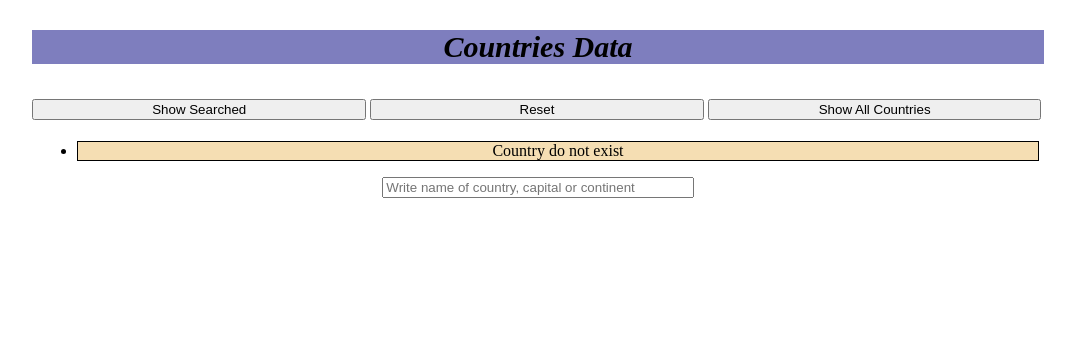
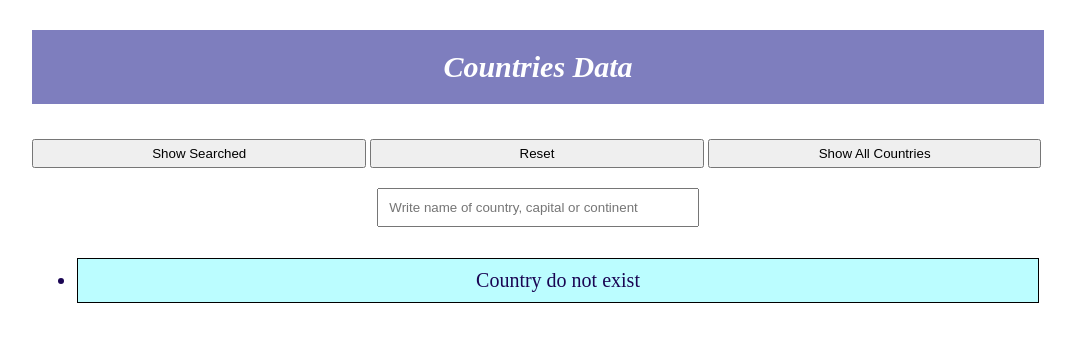
Before and after one commit to mrmuneebrasheed/konexio-projet-fullstack, a website: page front/index.html in a window 1280 px wide. Both pictures are taken after a click on the button "Show Searched". Shown: the whole page, without its empty margins (102-1177 px from the left). Drawn offline with nearby package versions, Linux system fonts and the light colour scheme.

Commit message:
Last Touch

```diff
--- a/front/index.html
+++ b/front/index.html
@@ -14,14 +14,14 @@
         <button id="btnShowData">Show Searched</button>
         <button id="reset">Reset</button>
         <button id="all">Show All Countries</button>
+        <div class="input">
+          <input
+            type="text"
+            id="name"
+            placeholder="Write name of country, capital or continent"
+          />
+        </div>
         <ul class="country-list"></ul>
-      </div>
-      <div class="input">
-        <input
-          type="text"
-          id="name"
-          placeholder="Write name of country, capital or continent"
-        />
       </div>
     </div>
     <script src="script.js"></script>
--- a/front/script.js
+++ b/front/script.js
@@ -40,8 +40,9 @@ showDataButton.addEventListener("click", function () {
   fetch(`http://localhost:7000/${name}`)
     .then((res) => res.json())
     .then((country, error) => {
-      html = ` <li>Country Name: ${country.name}, Capital: ${country.capital}, Continent: ${country.region}, Population: ${country.population} </li>`;
+      html = ` <li>Country Name: ${country.name}, Capital: ${country.capital}, Language: ${country.languages[0].name}, Continent: ${country.region}, Population: ${country.population} </li>`;
       countryContainer.insertAdjacentHTML("beforeend", html);
+      input.value = "";
     })
     .catch((err) => {
       html = ` <li>Country do not exist </li>`;
@@ -60,7 +61,7 @@ showAll.addEventListener("click", function () {
       countriesData = res;
       countryContainer.innerHTML = "";
       for (let i = 0; i < countriesData.length; i++) {
-        html = ` <li>Country Name: ${countriesData[i].name}, Capital: ${countriesData[i].capital}, Continent: ${countriesData[i].region}, Population: ${countriesData[i].population} </li>`;
+        html = ` <li>Country Name: ${countriesData[i].name}, Capital: ${countriesData[i].capital}, Language: ${countriesData[i].languages[0].name}, Continent: ${countriesData[i].region}, Population: ${countriesData[i].population} </li>`;
         countryContainer.insertAdjacentHTML("beforeend", html);
         found = true;
       }
--- a/front/style.css
+++ b/front/style.css
@@ -3,6 +3,7 @@
   width: 80%;
   margin: auto;
   align-items: center;
+  justify-content: center;
 }
 .data {
   display: block;
@@ -10,28 +11,36 @@
 }
 .heading {
   font-size: 30px;
+  padding: 20px;
   text-align: center;
   font-style: italic;
   font-weight: 700;
+  color: white;
   background-color: rgb(126, 126, 190);
 }
 .country-list li {
   text-align: center;
   border: 1px solid black;
+  font-size: 20px;
   margin: 5px;
-  background-color: wheat;
+  padding: 10px;
+  background-color: rgb(187, 253, 255);
+  color: rgb(26, 5, 83);
 }
 .input {
   margin: auto;
+  padding: 10px;
 }
 input {
   display: flex;
   width: 30%;
   margin: 5px auto;
+  padding: 10px;
 }
 button {
   /* display: flex; */
   margin: 5px auto;
   width: 33%;
+  padding: 5px;
   text-align: center;
 }
```
